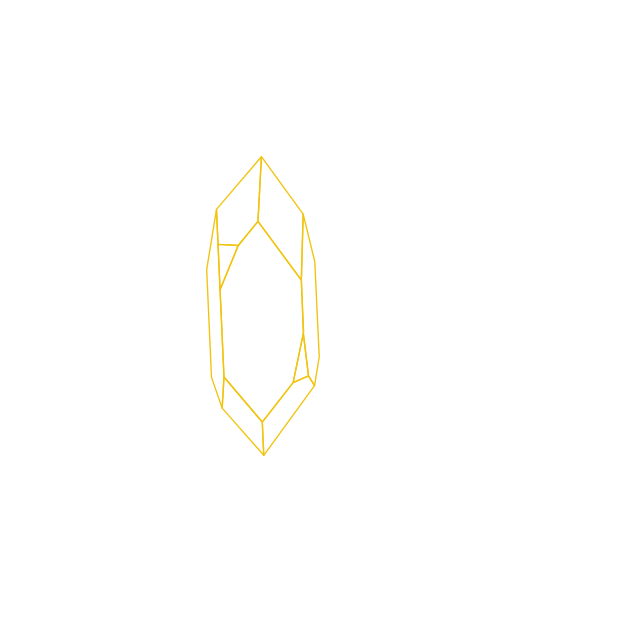
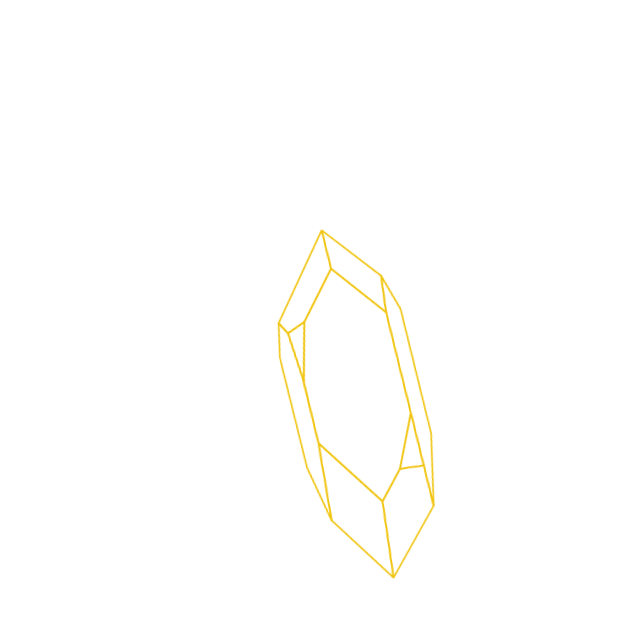
Before and after one commit to typhaneybdev/birth_month, a plain HTML site: page index.html in a window 1280 px wide. Shown: the whole page, without its empty margins (377-1017 px from the left). Drawn offline with nearby package versions, Linux system fonts and the light colour scheme.

Commit message:
added rotation and scale

```diff
--- a/css/styles.css
+++ b/css/styles.css
@@ -2,7 +2,7 @@
   display: flex;
   width: 300px;
   height: 600px;
-  overflow: hidden;
+  /*overflow: hidden;*/
   position: relative;
   margin: auto;
   align-items: center;
--- a/scripts/main.js
+++ b/scripts/main.js
@@ -1,6 +1,13 @@
 window.onload = function() {
   //using timeline max from greesock library for animations; allowing animation stacking to be played sequentially
   let tl = new TimelineMax({ repeat: 20, repeatDelay: 1 });
+
+  tl.to("#middle-section", 1, {
+    x: 100,
+    y: 100,
+    scale: 1.2,
+    rotation: 180
+  });
 
   //animate crystal stroke color
   tl.to(
```
